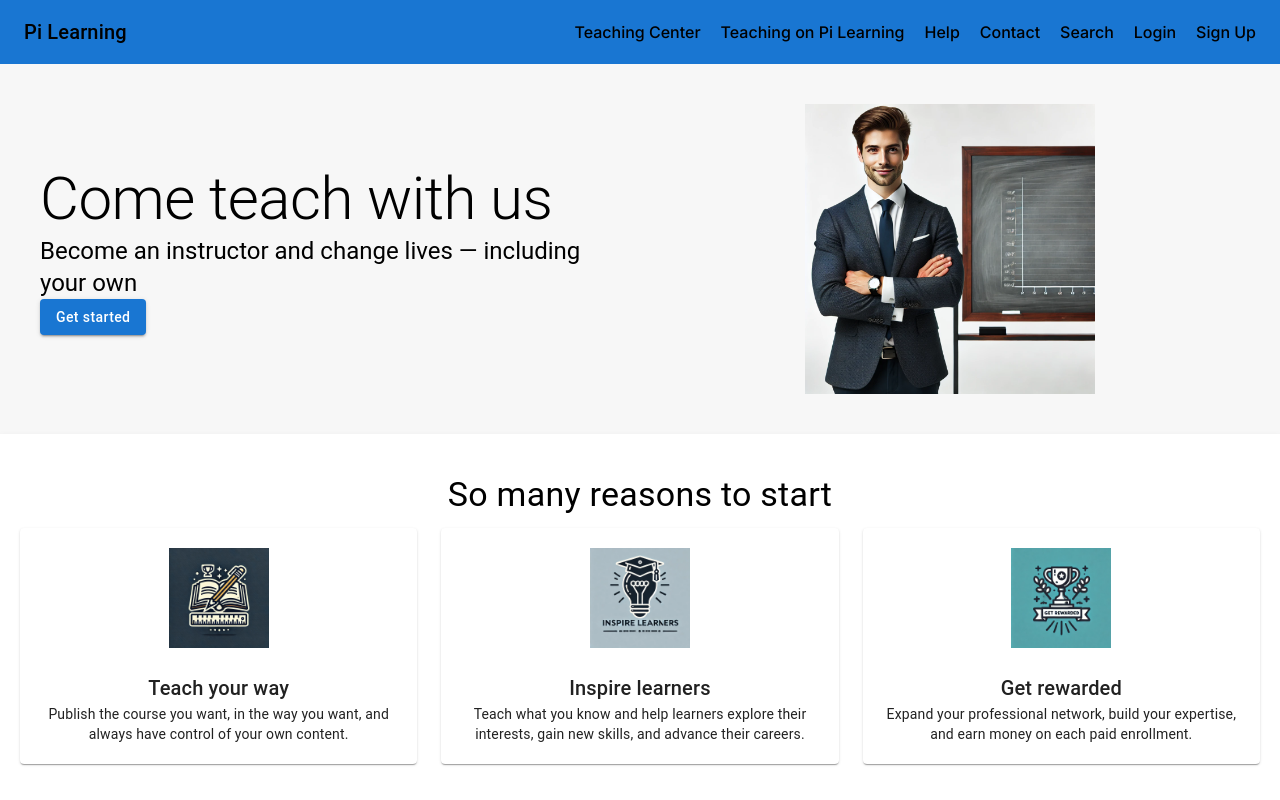
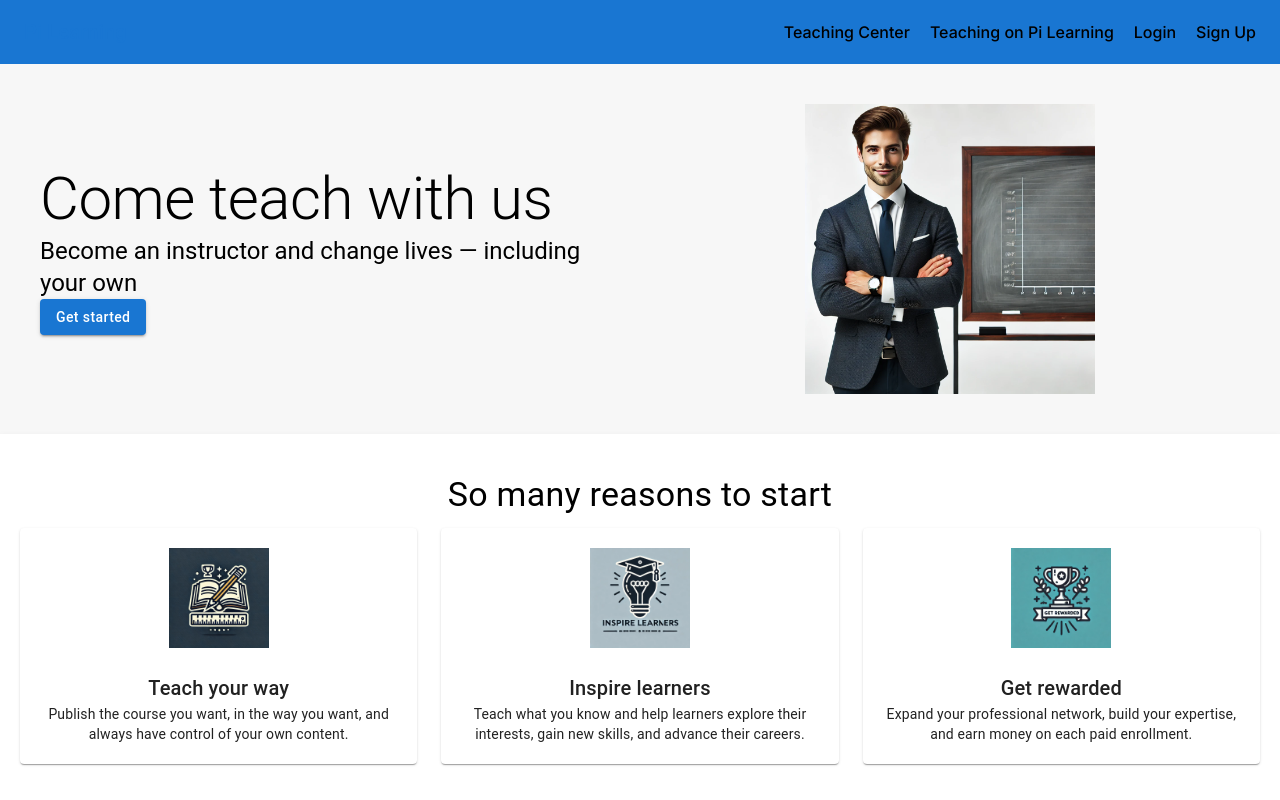
Before and after one commit to kaushalkoladiya/pi-learning, a Next.js app in the folder client/: page /instructor_public in a window 1280 px wide. Shown: the top 800 px of the page. Built offline with nearby package versions, Linux system fonts and the light colour scheme.

Commit message:
fix: ui issues

```diff
--- a/client/src/app/auth/signup/page.jsx
+++ b/client/src/app/auth/signup/page.jsx
@@ -26,6 +26,7 @@ import { validateForm } from "@/utils/validation";
 import CryptoJS from "crypto-js";
 import { fetchSecretKey, registerUser } from "@/api";
 import { styled } from '@mui/system';
+import { PublicNavbar } from "@/app/page";
 
 const BackgroundImage = styled('div')({
   position: 'relative',
@@ -189,6 +190,8 @@ const Signup = () => {
   };
 
   return (
+    <Box>
+      <PublicNavbar />
       <BackgroundImage>
         <TransparentPaper elevation={6}>
           <LeftContainer>
@@ -366,6 +369,7 @@ const Signup = () => {
           </RightContainer>
         </TransparentPaper>
       </BackgroundImage>
+    </Box>
   );
 };
 
--- a/client/src/app/instructor_public/page.jsx
+++ b/client/src/app/instructor_public/page.jsx
@@ -20,6 +20,7 @@ import {
 } from '@mui/material';
 import Link from 'next/link';
 import styles from './instructors.module.css';
+import { PublicNavbar } from '../page';
 
 const AnimatedBox = ({ children, ...props }) => (
   <Fade in={true} timeout={1000}>
@@ -113,36 +114,7 @@ const InstructorPage = () => {
 
   return (
     <AnimatedBox className={styles.pageContainer}>
-      <AnimatedAppBar position="static" className={styles.appBar}>
-        <AnimatedToolbar className={styles.toolbar}>
-          <Typography variant="h6" className={styles.logo}>
-            Pi Learning
-          </Typography>
-          <Box className={styles.navLinks}>
-            <MuiLink component={Link} href="/" color="inherit">
-              Teaching Center
-            </MuiLink>
-            <MuiLink component={Link} href="/instructor_public" color="inherit">
-              Teaching on Pi Learning
-            </MuiLink>
-            <MuiLink component={Link} href="/help" color="inherit">
-              Help
-            </MuiLink>
-            <MuiLink component={Link} href="/contactus" color="inherit">
-              Contact
-            </MuiLink>
-            <MuiLink component={Link} href="/search" color="inherit">
-              Search
-            </MuiLink>
-            <MuiLink component={Link} href="/auth/login" color="inherit">
-              Login
-            </MuiLink>
-            <MuiLink component={Link} href="/auth/signup" color="inherit">
-              Sign Up
-            </MuiLink>
-          </Box>
-        </AnimatedToolbar>
-      </AnimatedAppBar>
+      <PublicNavbar />
 
       <Box className={styles.hero}>
         <Box className={styles.heroContent}>
--- a/client/src/app/page.js
+++ b/client/src/app/page.js
@@ -67,12 +67,10 @@ const AnimatedCardMedia = ({ ...props }) => (
   </Zoom>
 );
 
-const Home = () => {
-  return (
-    <AnimatedBox className={styles.pageContainer}>
+export const PublicNavbar = () => (
   <AnimatedAppBar position="static" className={styles.appBar}>
     <AnimatedToolbar className={styles.toolbar}>
-          <Typography variant="h6" className={styles.logo}>
+      <Typography variant="h6" className={styles.logo} component={MuiLink} href='/'>
         Pi Learning
       </Typography>
       <Box className={styles.navLinks}>
@@ -81,15 +79,6 @@ const Home = () => {
         </MuiLink>
         <MuiLink component={Link} href="/instructor_public" color="inherit">
           Teaching on Pi Learning
-            </MuiLink>
-            <MuiLink component={Link} href="/help" color="inherit">
-              Help
-            </MuiLink>
-            <MuiLink component={Link} href="/contact" color="inherit">
-              Contact
-            </MuiLink>
-            <MuiLink component={Link} href="/search" color="inherit">
-              Search
         </MuiLink>
         <MuiLink component={Link} href="/auth/login" color="inherit">
           Login
@@ -100,6 +89,12 @@ const Home = () => {
       </Box>
     </AnimatedToolbar>
   </AnimatedAppBar>
+);
+
+const Home = () => {
+  return (
+    <AnimatedBox className={styles.pageContainer}>
+      <PublicNavbar />
 
       <Box className={styles.hero}>
         <Box className={styles.heroContent}>
```
Also changed, not shown: client/src/app/auth/login/page.jsx (+6 -5 lines). Lines whose indentation alone changed are shown as unchanged.
